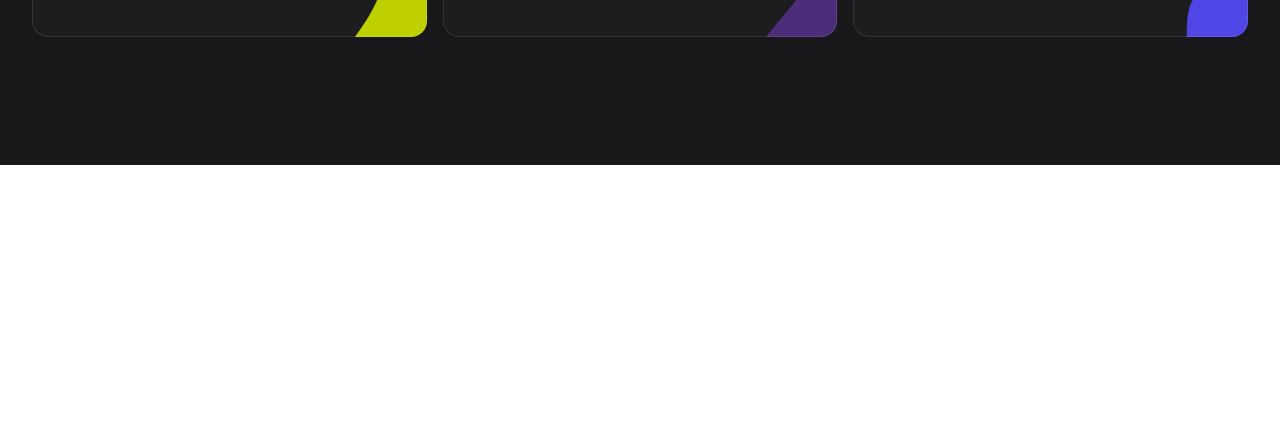
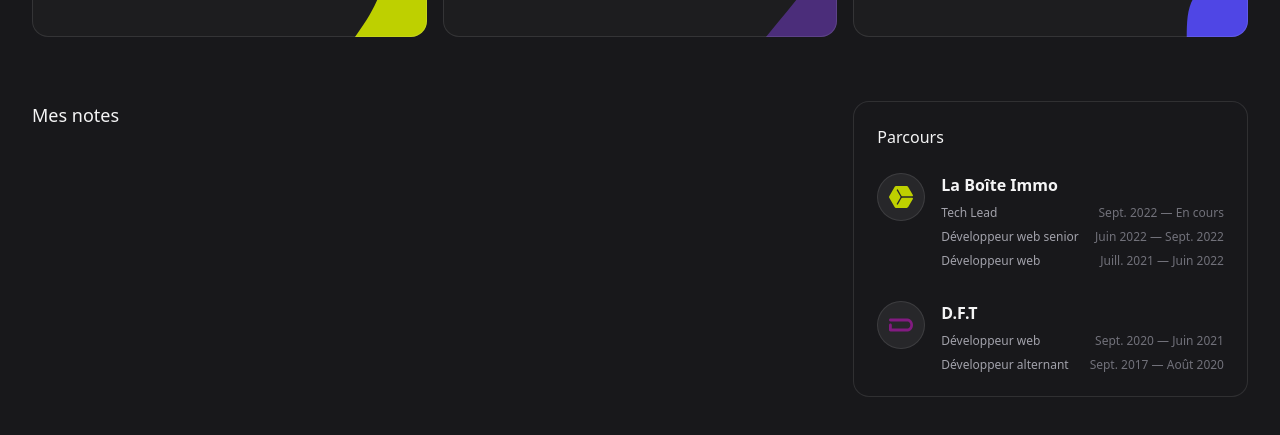
Before and after one commit to Gregory-Gerard/gregory-gerard.dev, an Astro site: page / in a window 1280 px wide. Shown: the part 801-1236 px from the top of the page. Before the commit the page ends 966 px from the top, so only its background shows below. Built offline with nearby package versions, Linux system fonts and the light colour scheme; Astro itself is replaced by a stand-in of ours.

Commit message:
feat: add my resume on home

```diff
--- /dev/null
+++ b/src/components/Resume.tsx
@@ -0,0 +1,48 @@
+import React from 'react';
+import DftIcon from './icons/DftIcon';
+import LaBoiteImmoLogo from './icons/LaBoiteImmoIcon';
+
+function Row(props: { logo: React.ReactNode; company: string; roles: Record<string, string> }) {
+  return (
+    <div className="flex items-start gap-4">
+      <div className="bg-zinc-800 shadow-outline p-3 rounded-full">{props.logo}</div>
+      <div className="w-full">
+        <strong className="block mb-2 text-zinc-100">{props.company}</strong>
+
+        <div className="flex flex-col gap-2 w-ful text-xs">
+          {Object.entries(props.roles).map(([role, time]) => (
+            <div className="flex justify-between" key={time}>
+              <span className="text-zinc-400">{role}</span>
+              <span className="text-zinc-500">{time}</span>
+            </div>
+          ))}
+        </div>
+      </div>
+    </div>
+  );
+}
+
+export default function Resume() {
+  return (
+    <div className="flex flex-col gap-8">
+      <Row
+        logo={<LaBoiteImmoLogo className="w-6 h-6" />}
+        company="La Boîte Immo"
+        roles={{
+          'Tech Lead': 'Sept. 2022 — En cours',
+          'Développeur web senior': 'Juin 2022 — Sept. 2022',
+          'Développeur web': 'Juill. 2021 — Juin 2022',
+        }}
+      />
+
+      <Row
+        logo={<DftIcon className="w-6 h-6" />}
+        company="D.F.T"
+        roles={{
+          'Développeur web': 'Sept. 2020 — Juin 2021',
+          'Développeur alternant': 'Sept. 2017 — Août 2020',
+        }}
+      />
+    </div>
+  );
+}
--- /dev/null
+++ b/src/components/icons/DftIcon.tsx
@@ -0,0 +1,14 @@
+import { SVGProps } from 'react';
+
+export default function DftIcon(props: SVGProps<SVGSVGElement>) {
+  return (
+    <svg xmlns="http://www.w3.org/2000/svg" viewBox="7.9 38.9 129.3 69.2" width="130" height="70" {...props}>
+      <g>
+        <path
+          style={{ fill: '#821B81' }}
+          d="M104.7,92.9c3.6,0,6.6-0.7,8.9-2c2.3-1.3,4.1-2.9,5.5-4.8c1.3-1.9,2.2-4,2.7-6.3c0.5-2.3,0.7-4.4,0.7-6.3 c0-1.9-0.2-4-0.7-6.3c-0.5-2.3-1.4-4.4-2.7-6.3c-1.3-1.9-3.1-3.5-5.5-4.8c-2.3-1.3-5.3-2-8.9-2H15.5c-2.1,0-3.9-0.7-5.4-2.2 c-1.5-1.5-2.2-3.3-2.2-5.4c0-2.1,0.7-3.9,2.2-5.4c1.5-1.5,3.3-2.2,5.4-2.2h92.5c4.5,0,8.6,1.1,12.2,3.2c3.6,2.1,6.7,4.8,9.2,8.2 c2.5,3.3,4.5,7,5.8,11.1c1.3,4.1,2,8.1,2,12.1c0,3.9-0.6,7.9-1.9,11.9c-1.3,4-3.1,7.7-5.5,10.9c-2.4,3.3-5.3,6-8.6,8.2 c-3.4,2.2-7.2,3.4-11.6,3.6H15.5c-2.1,0-3.9-0.7-5.4-2.2c-1.5-1.5-2.2-3.3-2.2-5.4v-27c0-2.1,0.7-3.9,2.2-5.4 c1.5-1.5,3.3-2.2,5.4-2.2c2.1,0,3.9,0.7,5.4,2.2c1.5,1.5,2.2,3.3,2.2,5.4v19.4H104.7z"
+        />
+      </g>
+    </svg>
+  );
+}
--- a/src/pages/index.astro
+++ b/src/pages/index.astro
@@ -62,5 +62,14 @@
       }
     </div>
   </Section>
+
+  <div class="grid grid-cols-1 lg:grid-cols-3 gap-4">
+    <Section title="Mes notes" className="col-span-2" />
+
+    <aside class="flex flex-col gap-6 p-6 rounded-2xl shadow-outline">
+      <strong class="font-medium text-zinc-100">Parcours</strong>
+
+      <Resume />
+    </aside>
   </div>
 </Layout>
```
